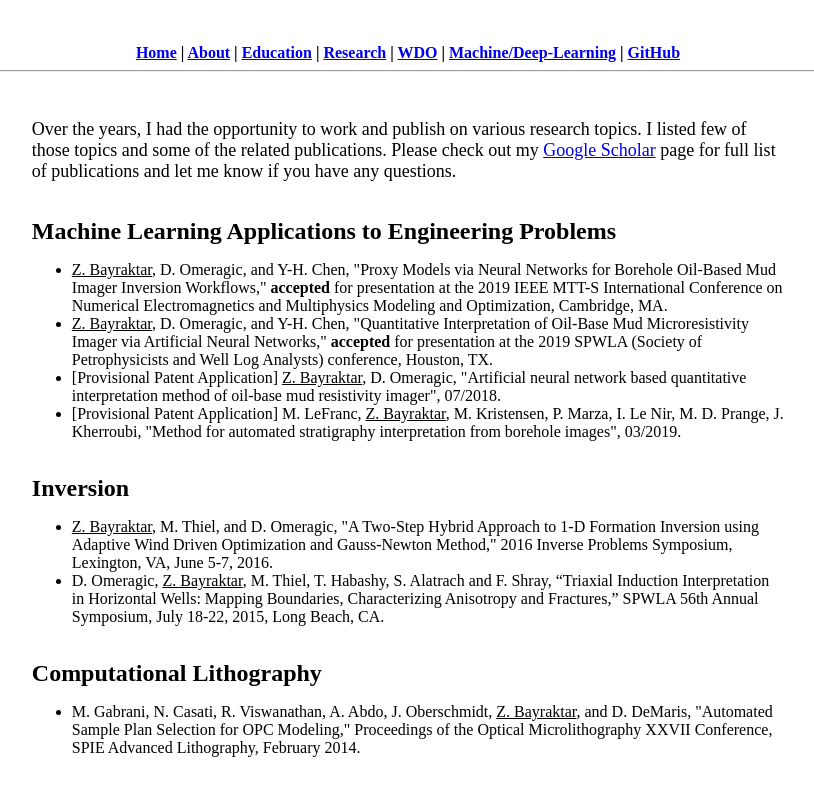
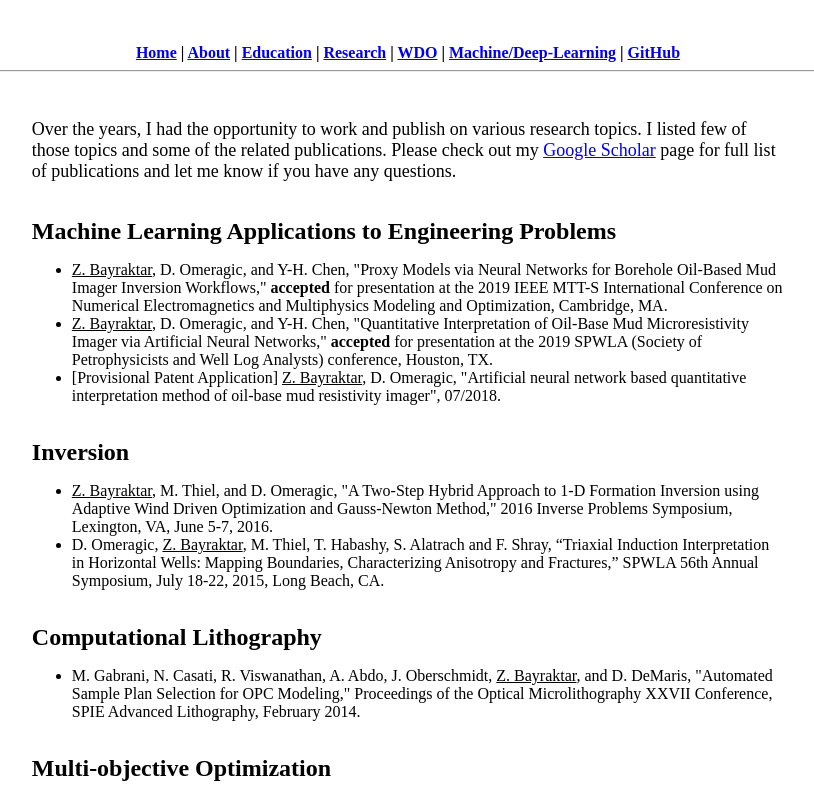
Before and after one commit to zikribayraktar/zikribayraktar.github.io, a plain HTML site: page research.html in a window 1280 px wide. Shown: the top 788 px of the page, without its empty margins (232-1046 px from the left). Drawn offline with Linux system fonts and the light colour scheme.

Commit message:
Update research.html

```diff
--- a/research.html
+++ b/research.html
@@ -58,7 +58,6 @@ img.two {
 				<li><u>Z. Bayraktar</u>, D. Omeragic, and Y-H. Chen, "Proxy Models via Neural Networks for Borehole Oil-Based Mud Imager Inversion Workflows," <b>accepted</b> for presentation at the 2019 IEEE MTT-S International Conference on Numerical Electromagnetics and Multiphysics Modeling and Optimization, Cambridge, MA.</li>
 				<li><u>Z. Bayraktar</u>, D. Omeragic, and Y-H. Chen, "Quantitative Interpretation of Oil-Base Mud Microresistivity Imager via Artificial Neural Networks," <b>accepted</b> for presentation at the 2019 SPWLA (Society of Petrophysicists and Well Log Analysts) conference, Houston, TX.</li>
 				<li> [Provisional Patent Application] <u>Z. Bayraktar</u>, D. Omeragic, "Artificial neural network based quantitative interpretation method of oil-base mud resistivity imager", 07/2018. </li>
-				<li> [Provisional Patent Application] M. LeFranc, <u>Z. Bayraktar</u>, M. Kristensen, P. Marza, I. Le Nir, M. D. Prange, J. Kherroubi, "Method for automated stratigraphy interpretation from borehole images", 03/2019. </li>
 	    		</ul>
 		<br>
 
```
